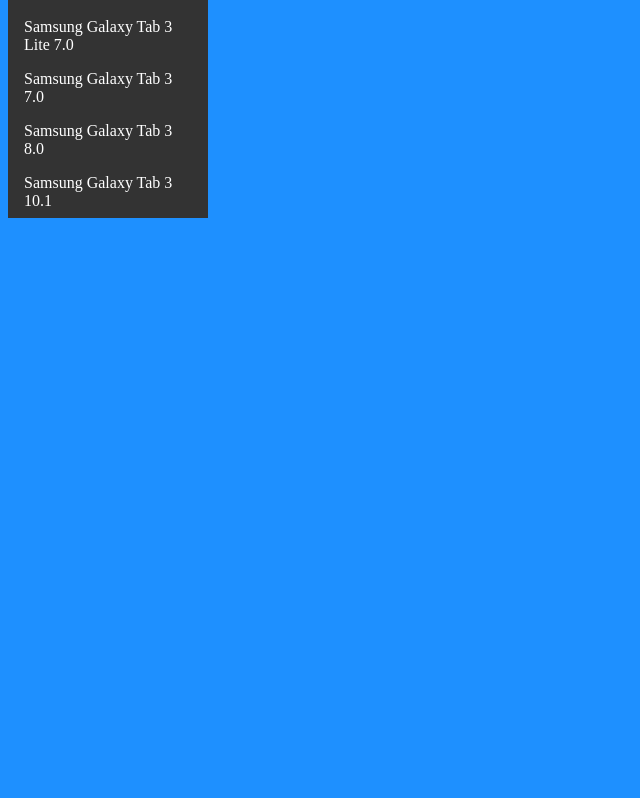
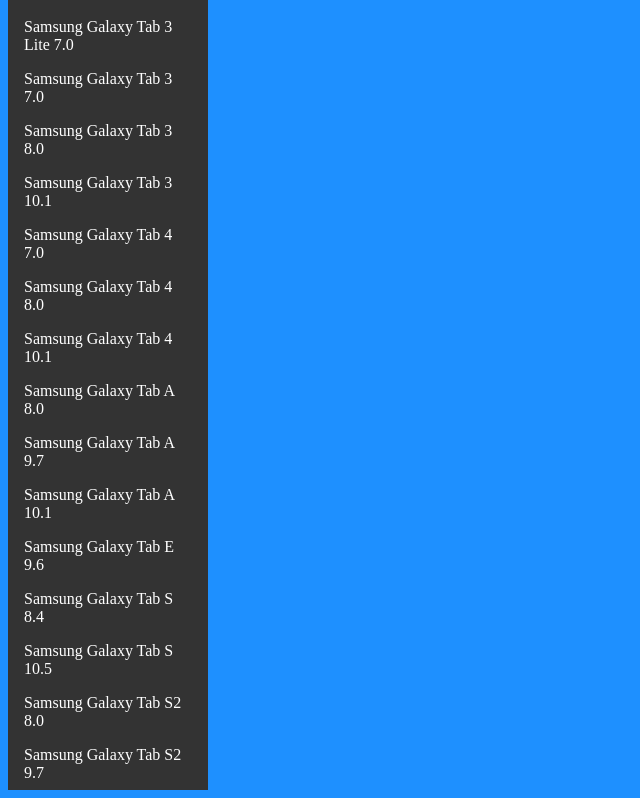
Before and after one commit to Electronic-Devices-Stuff/Electronic-Devices-Stuff.github.io, a plain HTML site: page samsung/tablets/index.htm in a window 1280 px wide. Shown: the part 390-1188 px from the top of the page, without its empty margins (0-640 px from the left). Before the commit the page ends 800 px from the top, so only its background shows below. Drawn offline with Linux system fonts and the light colour scheme.

Commit message:
Update index.htm

```diff
--- a/samsung/tablets/index.htm
+++ b/samsung/tablets/index.htm
@@ -23,6 +23,17 @@
       <li>Samsung Galaxy Tab 3 7.0</li>
       <li>Samsung Galaxy Tab 3 8.0</li>
       <li>Samsung Galaxy Tab 3 10.1</li>
+      <li>Samsung Galaxy Tab 4 7.0</li>
+      <li>Samsung Galaxy Tab 4 8.0</li>
+      <li>Samsung Galaxy Tab 4 10.1</li>
+      <li>Samsung Galaxy Tab A 8.0</li>
+      <li>Samsung Galaxy Tab A 9.7</li>
+      <li>Samsung Galaxy Tab A 10.1</li>
+      <li>Samsung Galaxy Tab E 9.6</li>
+      <li>Samsung Galaxy Tab S 8.4</li>
+      <li>Samsung Galaxy Tab S 10.5</li>
+      <li>Samsung Galaxy Tab S2 8.0</li>
+      <li>Samsung Galaxy Tab S2 9.7</li>
     </ul>
   </body>
 </html>
```
